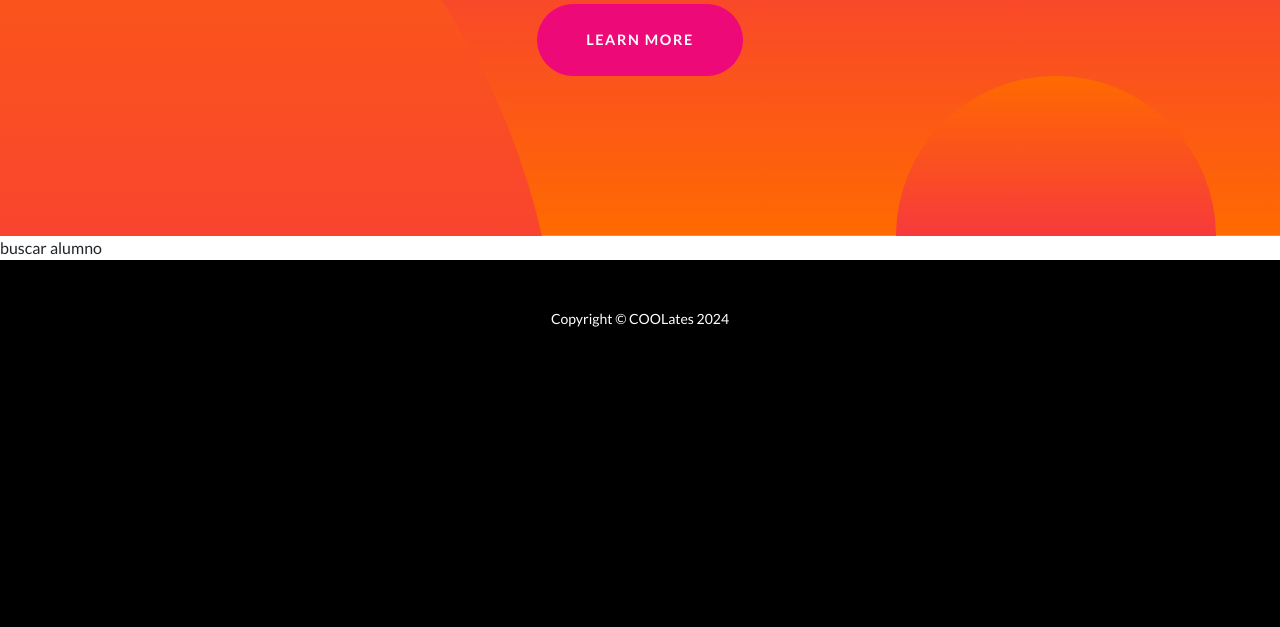
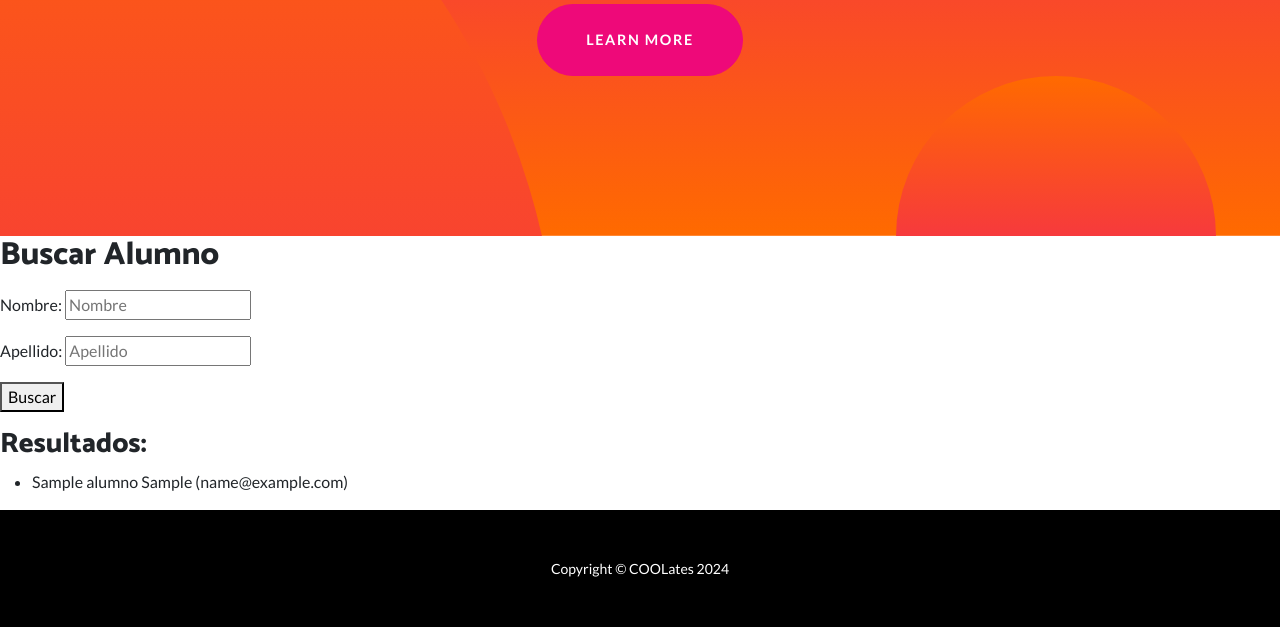
Before and after one commit to guerscay/Entrega3, a Django app: page /alumno_buscar/ in a window 1280 px wide. Shown: the part 451-1078 px from the top of the page. Before the commit the page ends 778 px from the top, so only its background shows below. Run offline with Django 5.2, Linux system fonts and the light colour scheme; tables that the repository leaves empty hold one stand-in row (values such as "Sample post"); some libraries are stand-ins or nearby versions.

Commit message:
Tengo el buscar y el crear. Todo anda

```diff
--- a/app_alumnos/forms.py
+++ b/app_alumnos/forms.py
@@ -1,17 +1,13 @@
 from django import forms
 from app_alumnos.models import Alumnos
-
-# class CrearAlumnoForm(forms.ModelForm):
-#     class Meta:
-#         model = Alumnos
-#         fields = ['nombre', 'apellido', 'anio_nacimiento', 'email']
-#         widgets = {
-#             'anio_nacimiento': forms.NumberInput(attrs={'min': 1900, 'max': 2100}),
-#             'email': forms.EmailInput(attrs={'placeholder': 'example@mail.com'}),
-#         }
 
 class CrearAlumnoForm(forms.Form):
     nombre = forms.CharField(max_length=40, widget=forms.TextInput(attrs={'placeholder': 'Tu nombre'}))
     apellido = forms.CharField(max_length=40, widget=forms.TextInput(attrs={'placeholder': 'Tu apellido'}))
     anio_nacimiento = forms.IntegerField(widget=forms.TextInput(attrs={'placeholder': '2000'}))
     email = forms.CharField(max_length=40, widget=forms.TextInput(attrs={'placeholder': 'ejemplo@email.com'}))
+
+class BuscarAlumnoForm(forms.Form):
+
+    nombre = forms.CharField(required=False, label="Nombre", widget=forms.TextInput(attrs={'placeholder': 'Nombre'}))
+    apellido = forms.CharField(required=False, label="Apellido", widget=forms.TextInput(attrs={'placeholder': 'Apellido'}))
--- a/app_alumnos/templates/app_alumnos/alumno_buscar.html
+++ b/app_alumnos/templates/app_alumnos/alumno_buscar.html
@@ -8,6 +8,24 @@ Coolates
 
 {% block main %}
 
-buscar alumno
+<h2>Buscar Alumno</h2>
+
+<p>
+    <form method="GET" action="{% url 'app_alumnos:alumno_buscar' %}">
+        {{ formulario.as_p }}  <!-- Renderizado correcto del formulario -->
+        <button type="submit">Buscar</button>
+    </form>
+</p>
+
+{% if db_alumnos %}
+    <h3>Resultados:</h3>
+    <ul>
+        {% for alumno in db_alumnos %}
+            <li>{{ alumno.nombre }} {{ alumno.apellido }} ({{ alumno.email }})</li>
+        {% endfor %}
+    </ul>
+{% else %}
+    <p>No se encontraron resultados.</p>
+{% endif %}
 
 {% endblock main %}
--- a/app_alumnos/views.py
+++ b/app_alumnos/views.py
@@ -4,7 +4,7 @@ from django.template import Template, Context, loader
 from django.shortcuts import render
 from app_alumnos.models import Alumnos
 import random
-from app_alumnos.forms import CrearAlumnoForm
+from app_alumnos.forms import CrearAlumnoForm, BuscarAlumnoForm
 
 
 #### PAGINA DE INICIO
@@ -35,13 +35,26 @@ def alumno_nuevo(request):
     return render(request, 'app_alumnos/alumno_nuevo.html', {'formulario':formulario}) #mi contexto ahora es el formulario
 
 
+#### BUSCAR UN ALUMNO
 
-
-
-
-
-
-#### BUSCAR UN ALUMNO
 def alumno_buscar(request):
 
-    return render(request, 'app_alumnos/alumno_buscar.html', {})
+    formulario_buscar = BuscarAlumnoForm(request.GET)
+
+    if formulario_buscar.is_valid():
+
+        nombre_a_buscar = formulario_buscar.cleaned_data.get('nombre')
+        apellido_a_buscar = formulario_buscar.cleaned_data.get('apellido')
+
+        resultado_alumno = Alumnos.objects.filter(
+            nombre__icontains=nombre_a_buscar,
+            apellido__icontains=apellido_a_buscar
+        )
+    else:
+        resultado_alumno = []
+
+    # Renderizar la página con el formulario y los resultados
+    return render(request, 'app_alumnos/alumno_buscar.html', {
+        'db_alumnos': resultado_alumno,
+        'formulario': formulario_buscar,
+    })
```
